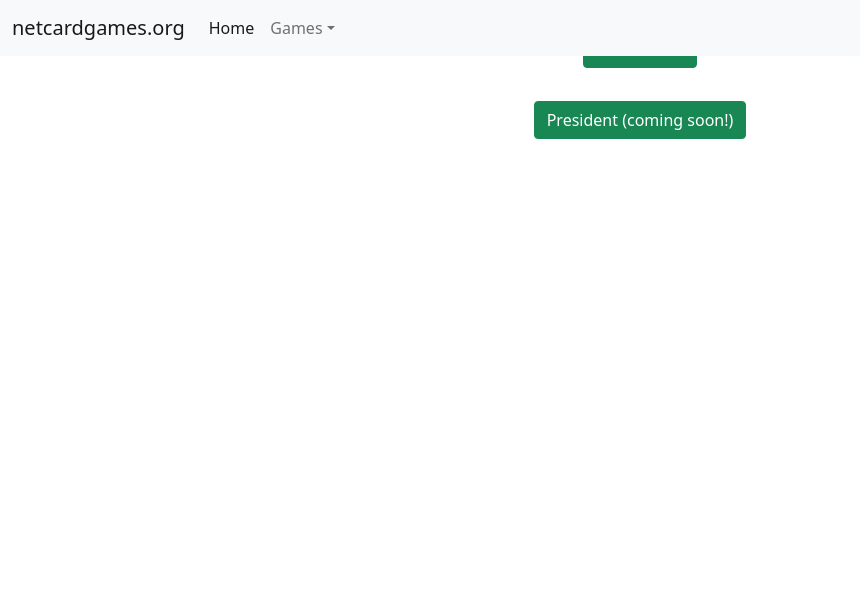
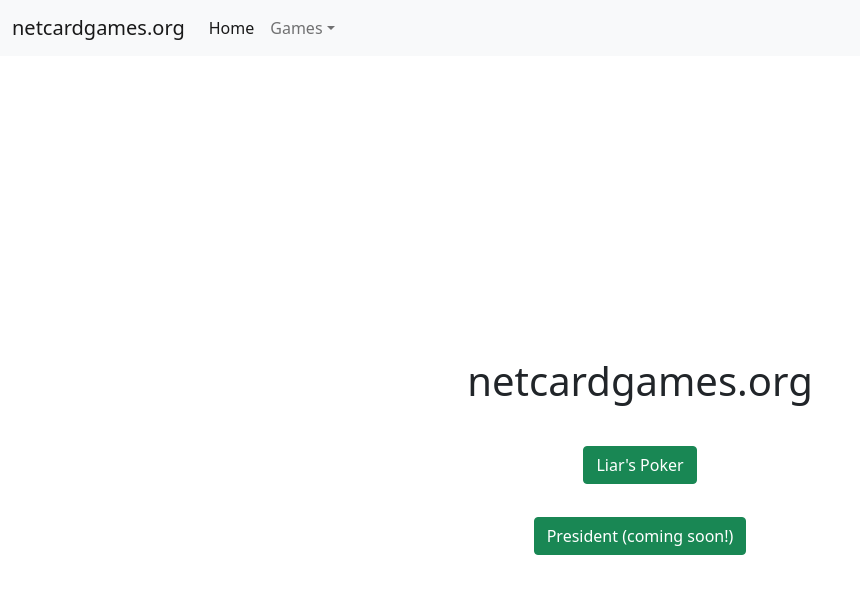
Before and after one commit to eric-lu-VT/cardgames.io, a website: page public/index.html in a window 1280 px wide. Shown: the whole page, without its empty margins (0-860 px from the left). Drawn offline with nearby package versions, Linux system fonts and the light colour scheme; no server answers.

Commit message:
Fixed front page

```diff
--- a/public/index.html
+++ b/public/index.html
@@ -4,17 +4,14 @@
     <meta name="viewport" content="width=device-width, initial-scale=1.0">
     <title>Document</title>
     <style>
-      #mainScreen {
-        position:relative;
-        top:-360;
-      }
+
     </style>
     <link href="https://cdn.jsdelivr.net/npm/bootstrap@5.0.2/dist/css/bootstrap.min.css"
     rel="stylesheet" integrity="sha384-EVSTQN3/azprG1Anm3QDgpJLIm9Nao0Yz1ztcQTwFspd3yD65VohhpuuCOmLASjC"
     crossorigin="anonymous">
   </head>
   <body>
-    <nav class="navbar fixed-top navbar-expand-sm navbar-light bg-light">
+    <nav class="navbar navbar-expand-md navbar-light bg-light">
       <div class="container-fluid">
         <a class="navbar-brand" href="/">netcardgames.org</a>
         <button class="navbar-toggler" type="button" data-bs-toggle="collapse" data-bs-target="#navbarCollapse" aria-controls="navbarCollapse" aria-expanded="false" aria-label="Toggle navigation">
```
